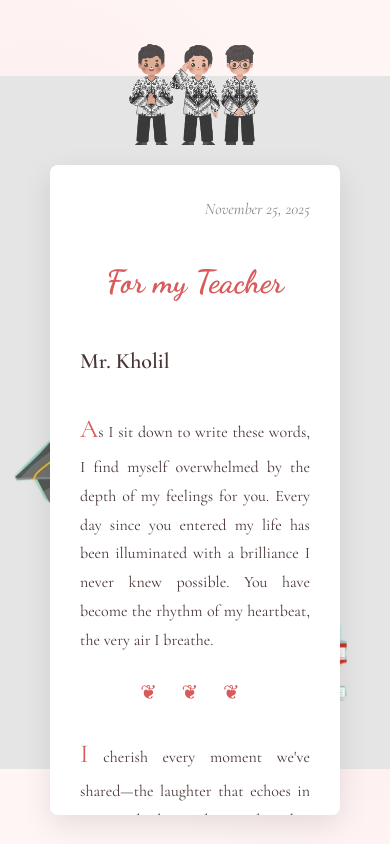
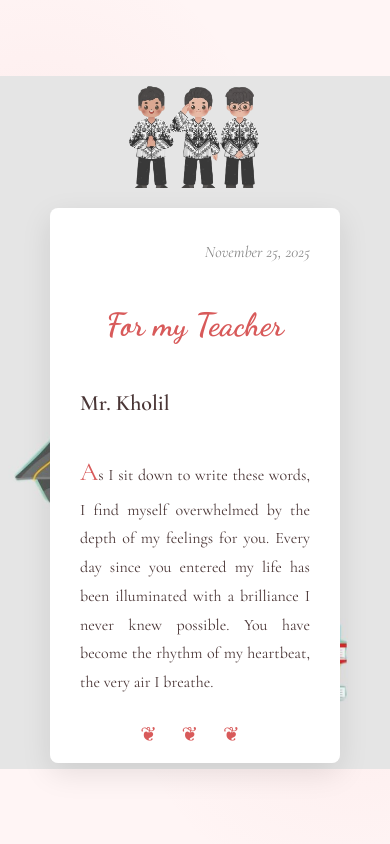
Before and after one commit to giftinn/selamat-hariguruu, a plain HTML site: page index.html in a window 390 px wide. Drawn offline with nearby package versions, Linux system fonts and the light colour scheme.

Commit message:
Update index.html

```diff
--- a/index.html
+++ b/index.html
@@ -69,7 +69,7 @@
     }
 
     .decoration-top {
-     margin-top: 25px;
+     margin-top: 15px;
     max-width: 100%;
     width: 300px;
     opacity: 0.8;
@@ -81,7 +81,6 @@
       background-color: #fff;
       box-shadow: 0 10px 30px var(--shadow-color);
       border-radius: 8px;
-      height: 650px;
       position: relative;
       max-height: 80vh;
       overflow-y: auto;
@@ -198,6 +197,7 @@
       .letter-container {
         padding: 30px;
         margin: 20px;
+        height: 555px;
       }
 
       h1 {
```
